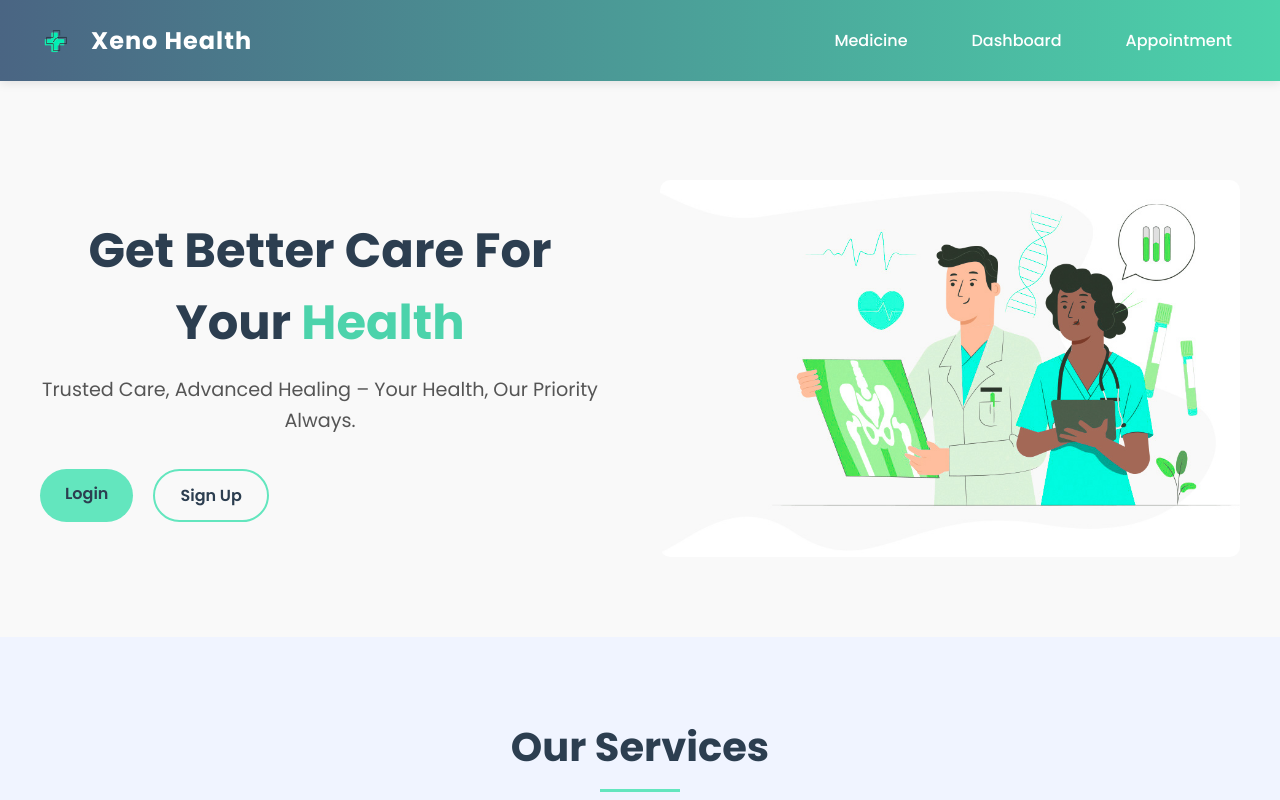
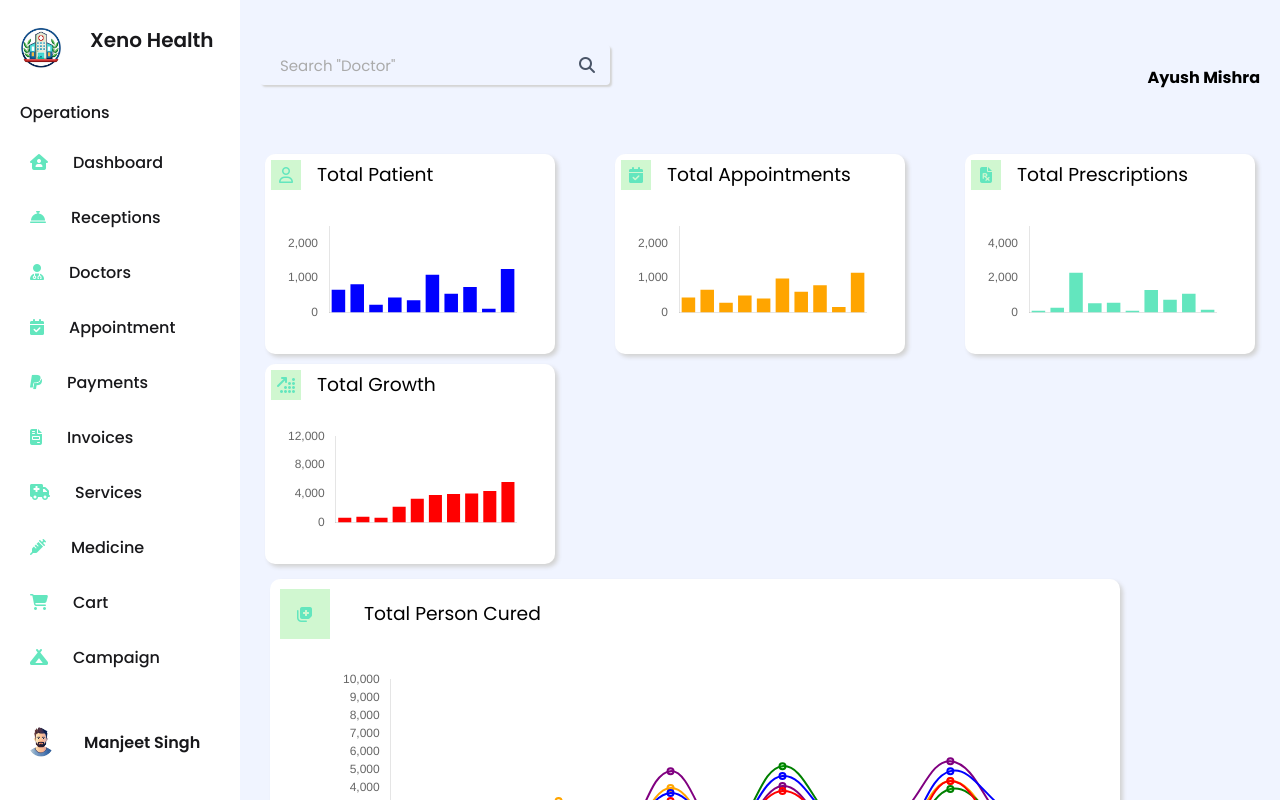
Before and after one commit to OmTiwary/Hospital-Management-System, a React (Create React App) app in the folder client/: page / in a window 1280 px wide. Shown: the top 800 px of the page. Built offline with nearby package versions, Linux system fonts and the light colour scheme.

Commit message:
Removed auth to complete the final work

```diff
--- a/client/src/App.js
+++ b/client/src/App.js
@@ -1,7 +1,7 @@
 import './App.css';
 import Sidebar from './components/Sidebar/Sidebar';
 import { BrowserRouter, Routes, Route } from "react-router-dom";
-import { useState } from 'react';
+// import { useState } from 'react';
 
 import { CartProvider } from './context/CartContext'
 
@@ -17,29 +17,29 @@ import Reception from './components/Reception/Reception';
 import Service from './components/Services/Service';
 import Settings from './components/Settings/Setting';
 import Doctors from './components/Doctors/Doctors';
-import Landing from './authentication/Landing';
-import Login from './authentication/login';
-import Signin from './authentication/signin';
+// import Landing from './authentication/Landing';
+// import Login from './authentication/login';
+// import Signin from './authentication/signin';
 import Cart from './components/Cart/Cart';
 
 function App() {
-  const [isAuthenticated, setIsAuthenticated] = useState(false);
+  // const [isAuthenticated, setIsAuthenticated] = useState(false);
 
-  const handleLogin = () => {
-    setIsAuthenticated(true);
-  };
+  // const handleLogin = () => {
+  //   setIsAuthenticated(true);
+  // };
 
-  const handleSignin = () => {
-    setIsAuthenticated(true);
-  };
+  // const handleSignin = () => {
+  //   setIsAuthenticated(true);
+  // };
 
   return (
     <BrowserRouter>
-      {!isAuthenticated ? (
+      {/* {!isAuthenticated ? ( */}
         <Routes>
-          <Route path="/" element={<Landing />} />
-          <Route path="/login" element={<Login onLogin={handleLogin} />} />
-          <Route path="/signin" element={<Signin onSubmit={handleSignin} />} />
+          {/* <Route path="/" element={<Landing />} /> */}
+          {/* <Route path="/login" element={<Login onLogin={handleLogin} />} />
+          <Route path="/signin" element={<Signin onSubmit={handleSignin} />} /> */}
         </Routes>
       ) : (
         <CartProvider>
```
